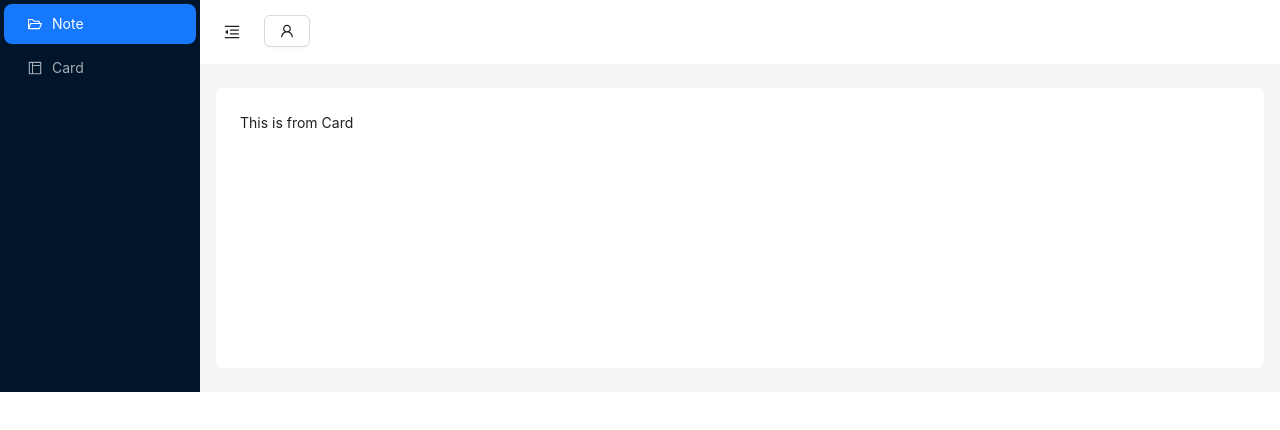
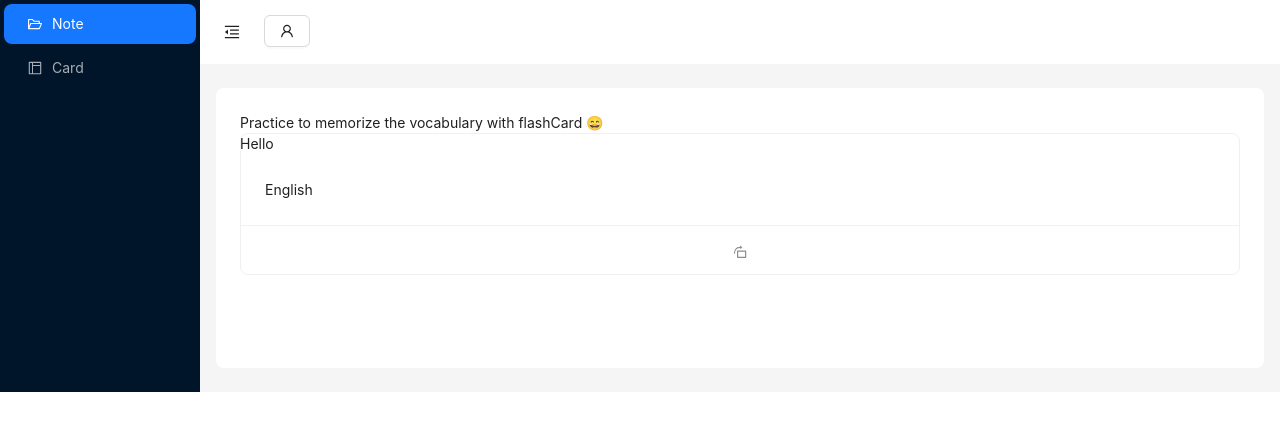
Before and after one commit to sanneiphyo/vocab_note_react, a React (Vite) app: page /card in a window 1280 px wide. Shown: the top 430 px of the page. Built offline with nearby package versions, Linux system fonts and the light colour scheme.

Commit message:
flashcard

```diff
--- a/src/pages/Card/Card.jsx
+++ b/src/pages/Card/Card.jsx
@@ -1,9 +1,87 @@
-import React from 'react'
+import React, { useState } from 'react';
+import { Card, Carousel } from 'antd';
+import { RotateRightOutlined } from '@ant-design/icons';
+import Text from "./Text"
 
-const Card = () => {
+const cards = [
+  {
+    english: "Hello",
+    burmese: "မင်္ဂလာပါ",
+  },
+  {
+    english: "Thank you",
+    burmese: "ကျေးဇူးတင်ပါတယ်",
+  },
+  {
+    english: "Goodbye",
+    burmese: "သွားတော့မယ်",
+  },
+  {
+    english: "Yes",
+    burmese: "ဟုတ်ကဲ့",
+  },
+  {
+    english: "No",
+    burmese: "မဟုတ်ဘူး",
+  },
+];
+
+const Flashcard = ({ english, burmese }) => {
+  const [flipped, setFlipped] = useState(false);
+
+  const handleFlip = () => {
+    setFlipped(!flipped);
+  };
+
+
   return (
-    <div>This is from Card</div>
-  )
+    <>
+      <Card
+      className="w-full shadow-lg bg-gray-50 rounded-xl  cursor-pointer transition-transform transform-gpu hover:scale-105"
+      onClick={handleFlip}
+      cover={
+        <div className="flex px-[8rem] w-full py-[4rem] h-48 bg-slate-700 text-white text-3xl  ">
+          {flipped ? burmese : english}
+        </div>
+      }
+      actions={[
+        <RotateRightOutlined key="flip" onClick={handleFlip} />,
+      ]}
+    >
+      <div className="text-center text-lg">
+        {flipped ? 'Burmese' : 'English'}
+      </div>
+    </Card>
+    </>
+
+  );
+};
+
+function App() {
+  return (
+
+    <>
+      <div  className='text-2xl '>
+      <Text/>
+      </div>
+     <div className="p-4 gap-3 w-[25rem] sm:ml-[23rem] mt-[4rem] " >
+
+     <Carousel arrows infinite={true}>
+
+       {cards.map((card, index) => (
+         <div key={index} className="flex justify-center ">
+           <Flashcard
+           english={card.english}
+           burmese={card.burmese}
+           />
+         </div>
+       ))}
+     </Carousel>
+   </div>
+    </>
+
+
+  );
 }
 
-export default Card
+export default App;
--- /dev/null
+++ b/src/pages/Card/Text.jsx
@@ -0,0 +1,9 @@
+import React from 'react'
+
+const Text = () => {
+  return (
+    <div>Practice to memorize the vocabulary with flashCard 😄</div>
+  )
+}
+
+export default Text
```
